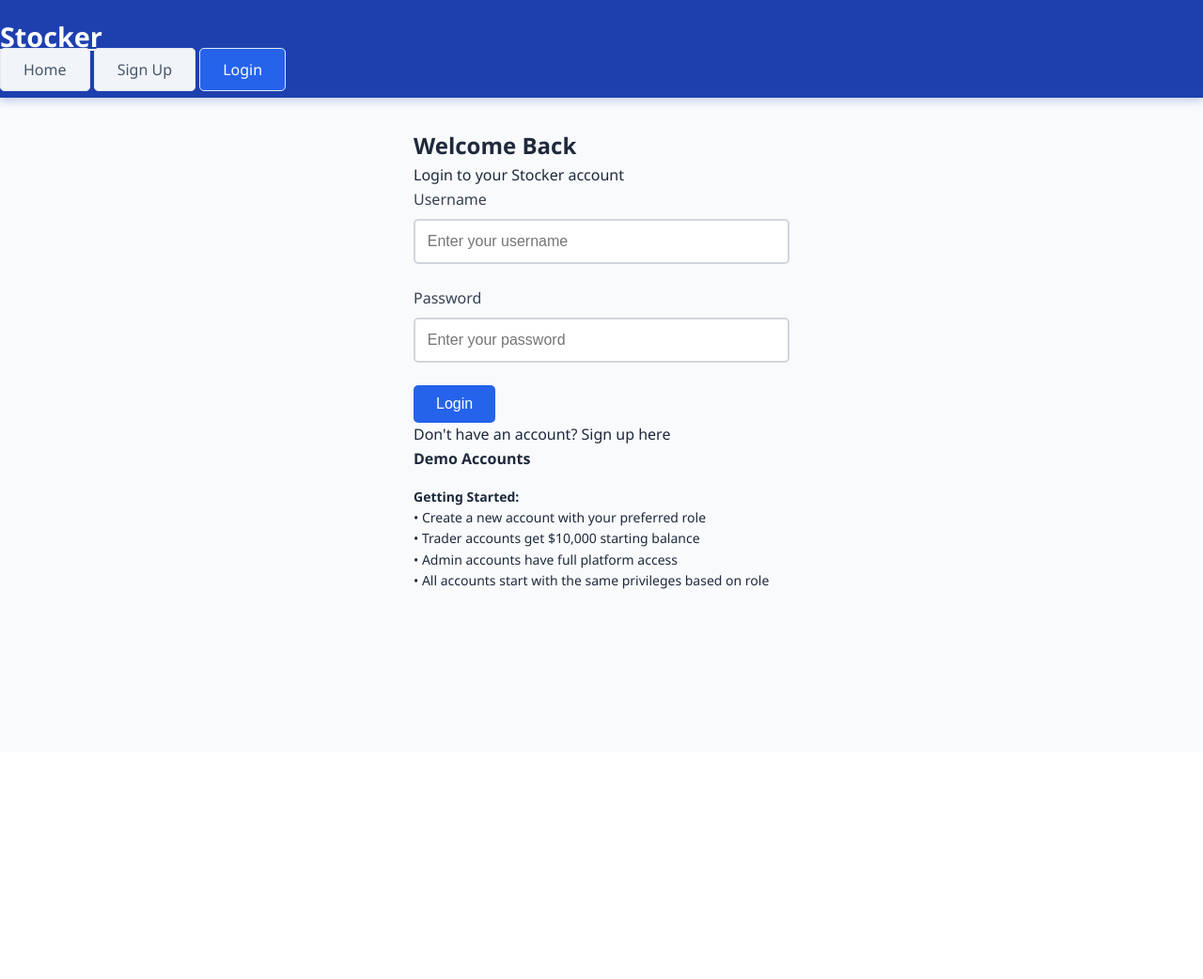
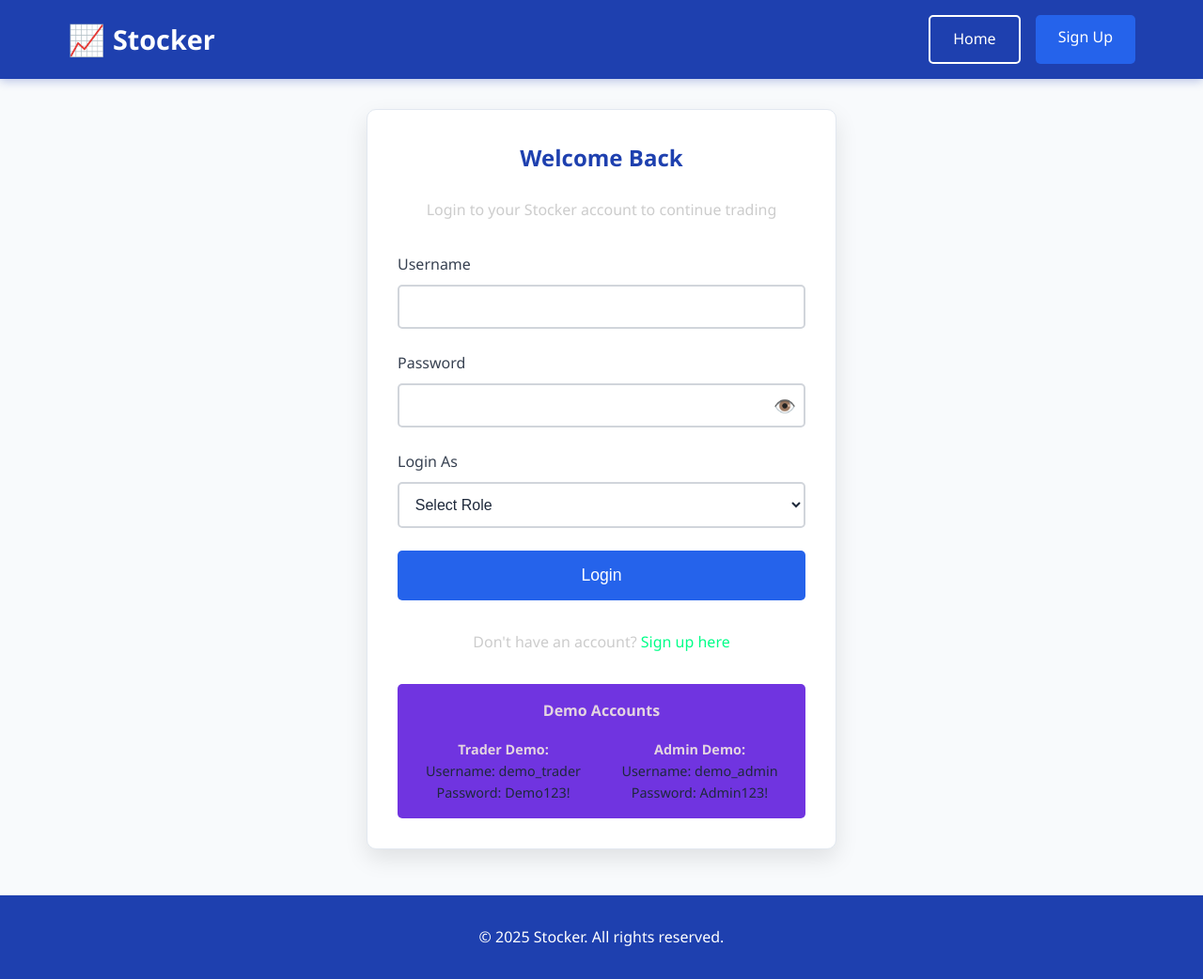
Before and after one commit to Thasleembegam04/STOCKER, a Flask app: page /login in a window 1280 px wide. Shown: the whole page at 94% size. Before the commit the page ends 627 px from the top, so only its background shows below. Run offline with Flask 3, Linux system fonts and the light colour scheme.

Commit message:
Update login.html

```diff
--- a/templates/login.html
+++ b/templates/login.html
@@ -5,88 +5,95 @@
     <meta name="viewport" content="width=device-width, initial-scale=1.0">
     <title>Login - Stocker</title>
     <link rel="stylesheet" href="{{ url_for('static', filename='styles.css') }}">
+    <script src="{{ url_for('static', filename='script.js') }}"></script>
 </head>
 <body>
-    <header class="header">
-        <div class="container">
-            <nav class="nav">
-                <a href="/" class="logo">Stocker</a>
-                <div class="nav-links">
-                    <a href="/" class="nav-link">Home</a>
-                    <a href="/signup" class="nav-link">Sign Up</a>
-                    <a href="/login" class="nav-link active">Login</a>
+    <header>
+        <div class="header-container">
+            <div class="logo">
+                <span class="logo-icon">📈</span>
+                <a href="{{ url_for('index') }}" style="color: inherit; text-decoration: none;">Stocker</a>
             </div>
-            </nav>
+
+            <div class="auth-buttons">
+                <a href="{{ url_for('index') }}" class="btn btn-secondary">Home</a>
+                <a href="{{ url_for('signup') }}" class="btn btn-primary">Sign Up</a>
+            </div>
         </div>
     </header>
 
-    <main class="main-content">
-        <div class="container">
-            <div style="max-width: 400px; margin: 0 auto;">
-                <div class="card">
-                    <div class="card-header">
-                        <h2 class="card-title text-center">Welcome Back</h2>
-                        <p class="text-center text-secondary">Login to your Stocker account</p>
-                    </div>
+    <main>
+        <div class="form-container">
+            <h2>Welcome Back</h2>
+            <p style="text-align: center; color: #cccccc; margin-bottom: 2rem;">
+                Login to your Stocker account to continue trading
+            </p>
 
             {% with messages = get_flashed_messages() %}
                 {% if messages %}
                     {% for message in messages %}
-                                <div class="alert alert-danger">{{ message }}</div>
+                        <div class="alert alert-error">{{ message }}</div>
                     {% endfor %}
                 {% endif %}
             {% endwith %}
 
-                    <form method="POST" class="fade-in">
+            <form method="POST" id="login-form">
                 <div class="form-group">
-                            <label for="username" class="form-label">Username</label>
-                            <input
-                                type="text"
-                                id="username"
-                                name="username"
-                                class="form-input"
-                                required
-                                placeholder="Enter your username"
-                            >
+                    <label for="username">Username</label>
+                    <input type="text" id="username" name="username" required>
                 </div>
 
                 <div class="form-group">
-                            <label for="password" class="form-label">Password</label>
-                            <input
-                                type="password"
-                                id="password"
-                                name="password"
-                                class="form-input"
-                                required
-                                placeholder="Enter your password"
-                            >
+                    <label for="password">Password</label>
+                    <div class="password-container">
+                        <input type="password" id="password" name="password" required>
+                        <button type="button" class="password-toggle">👁️</button>
+                    </div>
                 </div>
 
-                        <button type="submit" class="btn btn-primary w-full btn-lg">Login</button>
+                <div class="form-group">
+                    <label for="role">Login As</label>
+                    <select id="role" name="role" required>
+                        <option value="">Select Role</option>
+                        <option value="Trader">Trader</option>
+                        <option value="Admin">Admin</option>
+                    </select>
+                </div>
+
+                <button type="submit" class="btn btn-primary" style="width: 100%; padding: 1rem; font-size: 1.1rem;">
+                    Login
+                </button>
             </form>
 
-                    <div class="text-center mt-4">
-                        <p class="text-secondary">
+            <div style="text-align: center; margin-top: 2rem;">
+                <p style="color: #cccccc;">
                     Don't have an account?
-                            <a href="/signup" style="color: var(--accent-color); text-decoration: none;">Sign up here</a>
+                    <a href="{{ url_for('signup') }}" style="color: #00ff88; text-decoration: none;">Sign up here</a>
                 </p>
             </div>
 
-                    <div class="card mt-4" style="background: var(--secondary-bg);">
-                        <h4 style="margin-bottom: 1rem;">Demo Accounts</h4>
-                        <div style="font-size: 0.875rem; color: var(--text-secondary);">
-                            <p><strong>Getting Started:</strong></p>
-                            <p>• Create a new account with your preferred role</p>
-                            <p>• Trader accounts get $10,000 starting balance</p>
-                            <p>• Admin accounts have full platform access</p>
-                            <p>• All accounts start with the same privileges based on role</p>
+            <div style="text-align: center; margin-top: 2rem; padding: 1rem; background-color:  #5d18dce0; border-radius: 5px;">
+                <h4 style="color: #ece0e0ee; margin-bottom: 1rem;">Demo Accounts</h4>
+                <div style="display: grid; grid-template-columns: 1fr 1fr; gap: 1rem; font-size: 0.9rem;">
+                    <div>
+                        <strong style="color:  #ece0e0ee;">Trader Demo:</strong><br>
+                        Username: demo_trader<br>
+                        Password: Demo123!
                     </div>
+                    <div>
+                        <strong style="color:  #ece0e0ee;">Admin Demo:</strong><br>
+                        Username: demo_admin<br>
+                        Password: Admin123!
                     </div>
                 </div>
             </div>
         </div>
     </main>
 
-    <script src="{{ url_for('static', filename='script.js') }}"></script>
+    <footer>
+        <div class="footer-content">
+            <p>&copy; 2025 Stocker. All rights reserved.</p>
+        </div>
+    </footer>
 </body>
 </html>
```
Lines whose indentation alone changed are shown as unchanged.
